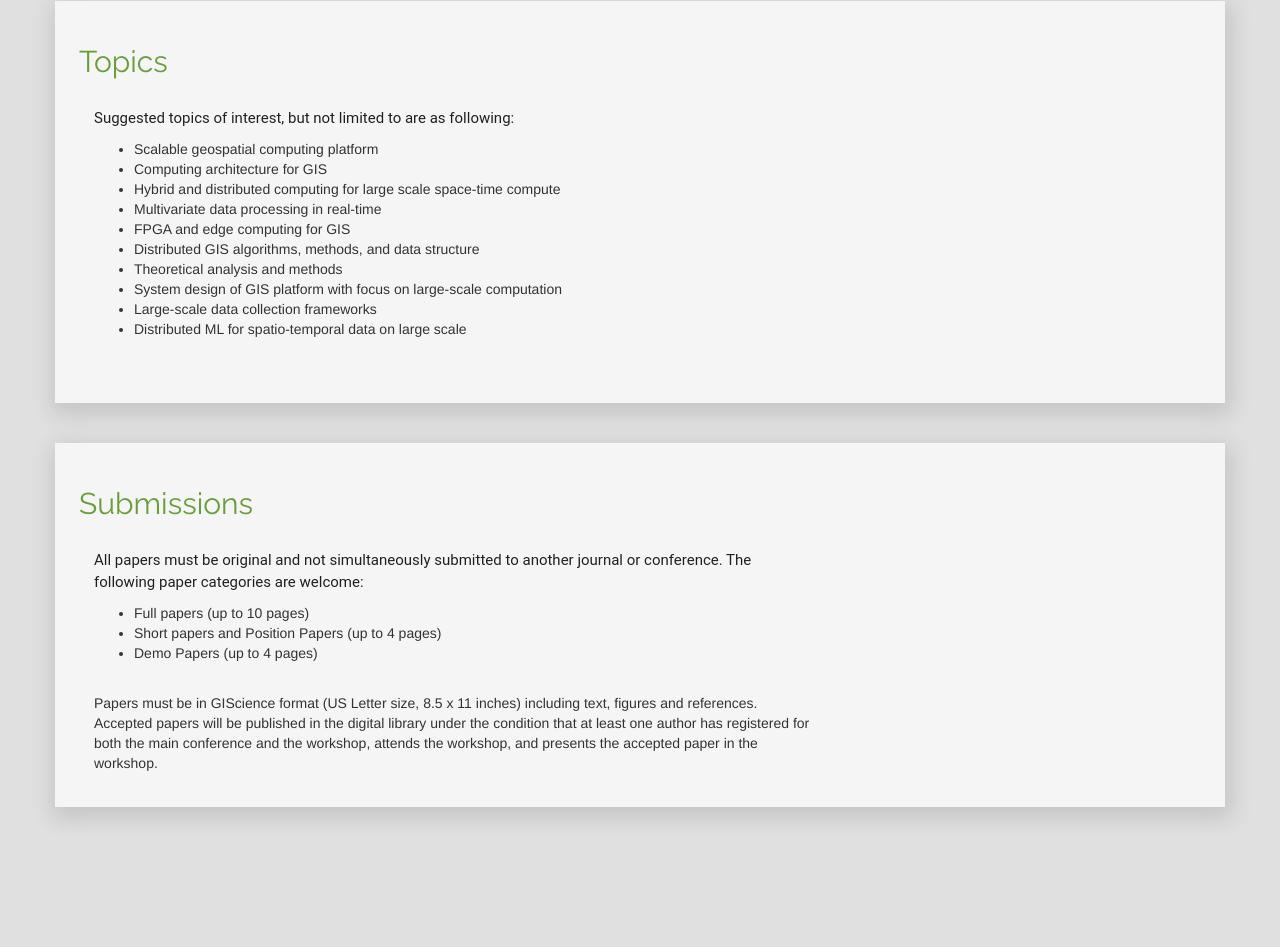
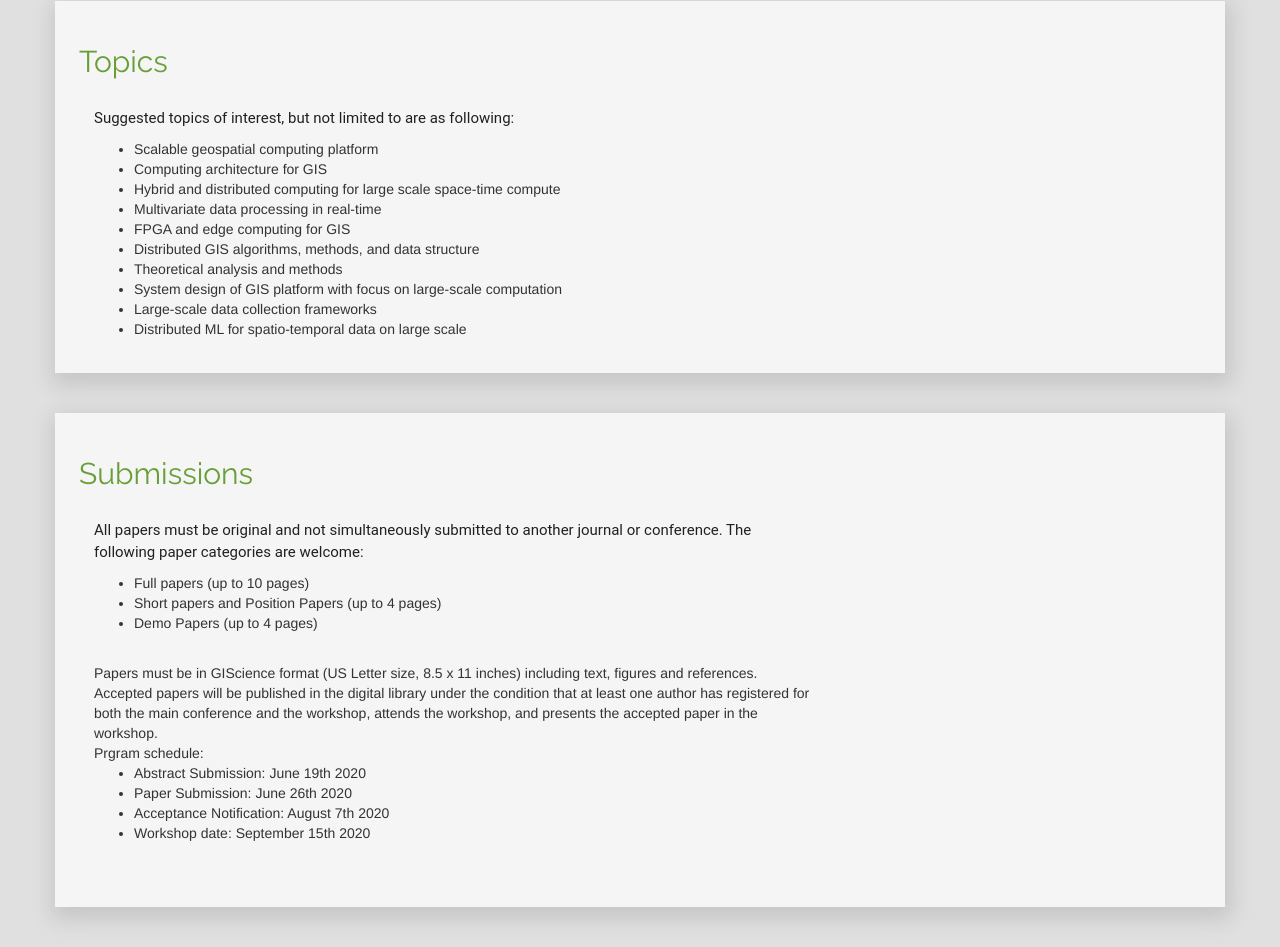
Before and after one commit to geoscale/geoscale.github.io, a plain HTML site: page index.html in a window 1280 px wide. Shown: the part 942-1889 px from the top of the page. Before the commit the page ends 1789 px from the top, so only its background shows below. Drawn offline with nearby package versions, Linux system fonts and the light colour scheme.

Commit message:
Update index.html

```diff
--- a/index.html
+++ b/index.html
@@ -108,7 +108,7 @@
                 <li>System design of GIS platform with focus on large-scale computation</li>
                 <li>Large-scale data collection frameworks</li>
                 <li>Distributed ML for spatio-temporal data on large scale</li>
-              </ul> </br>
+              </ul>
 
              </p>
 
@@ -148,6 +148,16 @@
               </ul> </br>
 
              Papers must be in GIScience format (US Letter size, 8.5 x 11 inches) including text, figures and references. Accepted papers will be published in the digital library under the condition that at least one author has registered for both the main conference and the workshop, attends the workshop, and presents the accepted paper in the workshop.
+             </br>
+
+             Prgram schedule: </br>
+
+              <ul>
+                <li>Abstract Submission: June 19th 2020</li>
+                <li>Paper Submission: June 26th 2020</li>
+                <li>Acceptance Notification: August 7th 2020</li>
+                <li>Workshop date: September 15th 2020</li>
+              </ul> </br>
 
              </p>
 
```
